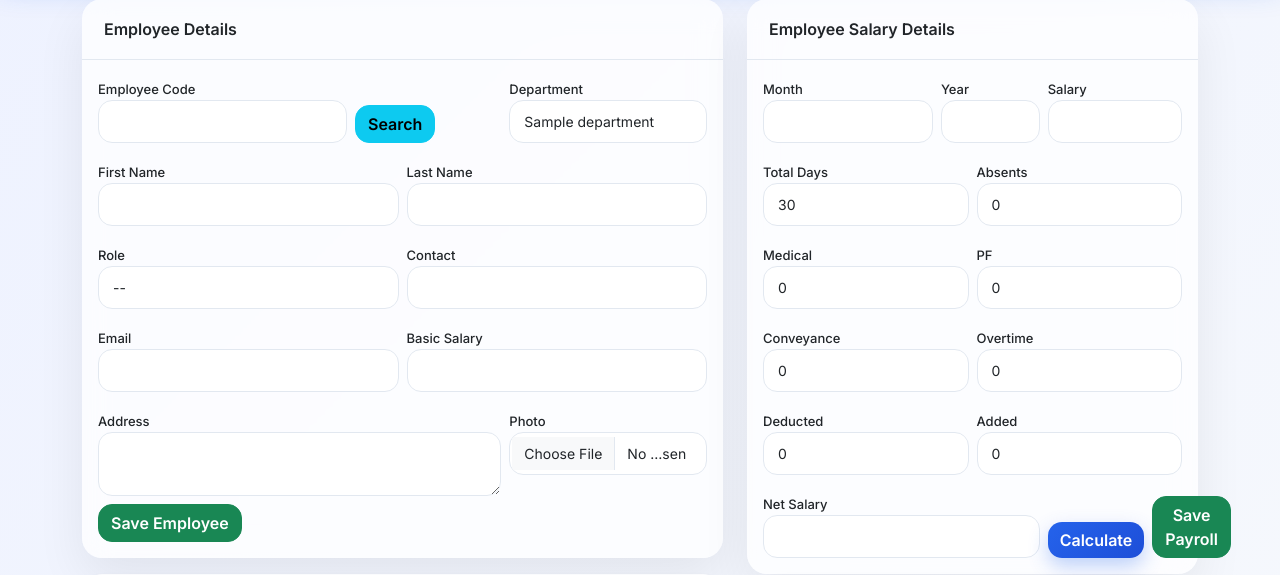
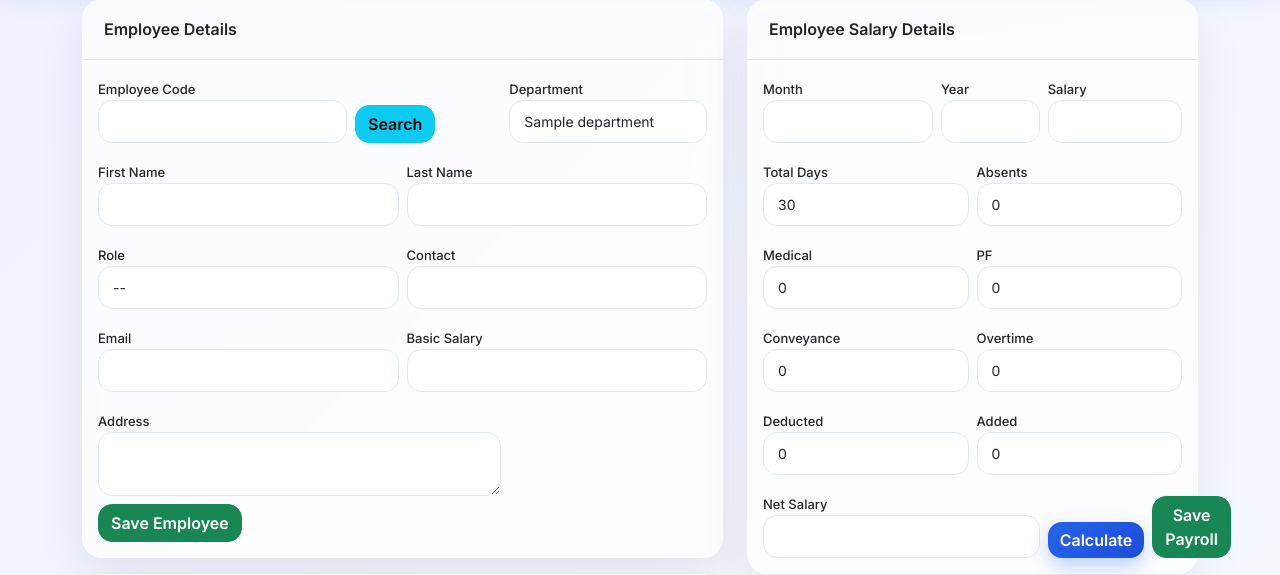
Before and after one commit to AyanMulani/employeepayroll, a Flask app: page / in a window 1280 px wide. Shown: the part 90-665 px from the top of the page. Run offline with Flask 3, Linux system fonts and the light colour scheme; a user stored in the database is signed in; tables that the repository leaves empty hold one stand-in row (values such as "Sample post").

Commit message:
Remove photo upload field from employee form

```diff
--- a/templates/index.html
+++ b/templates/index.html
@@ -18,7 +18,7 @@
             <div class="row g-2 mt-2"><div class="col-md-6"><label>Role</label><select name="role_id" id="role_id" class="form-select"><option value="">--</option>{% for r in roles %}<option value='{{r.id}}'>{{r.name}}</option>{% endfor %}</select></div><div class="col-md-6"><label>Contact</label><input name="contact" id="contact" class="form-control"></div></div>
             <div class="row g-2 mt-2"><div class="col-md-6"><label>Email</label><input name="email" id="email" class="form-control"></div><div class="col-md-6"><label>Basic Salary</label><input name="basic_salary" id="basic_salary" class="form-control"></div></div>
             <div class="row g-2 mt-2"><div class="col-8"><label>Address</label><textarea name="address" id="address" class="form-control" rows="2"></textarea></div>
-            <div class="col-4"><label>Photo</label><input type="file" name="photo" class="form-control"></div></div>
+            </div>
             <div class="row mt-2"><div class="col-12"><button class="btn btn-success">Save Employee</button> <span id="save_status" class="text-success ms-2"></span></div></div>
           </form>
         </div></div>
```
